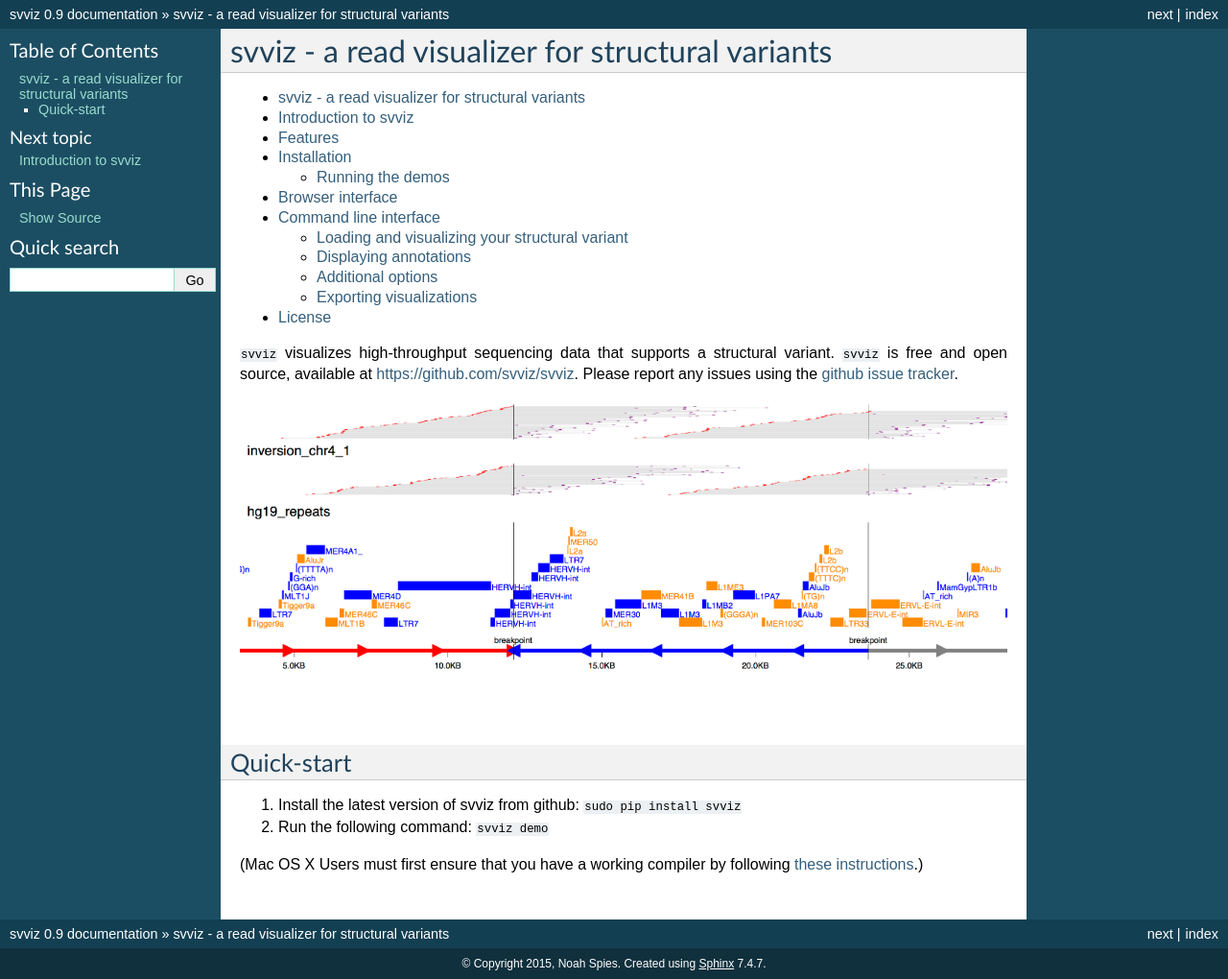
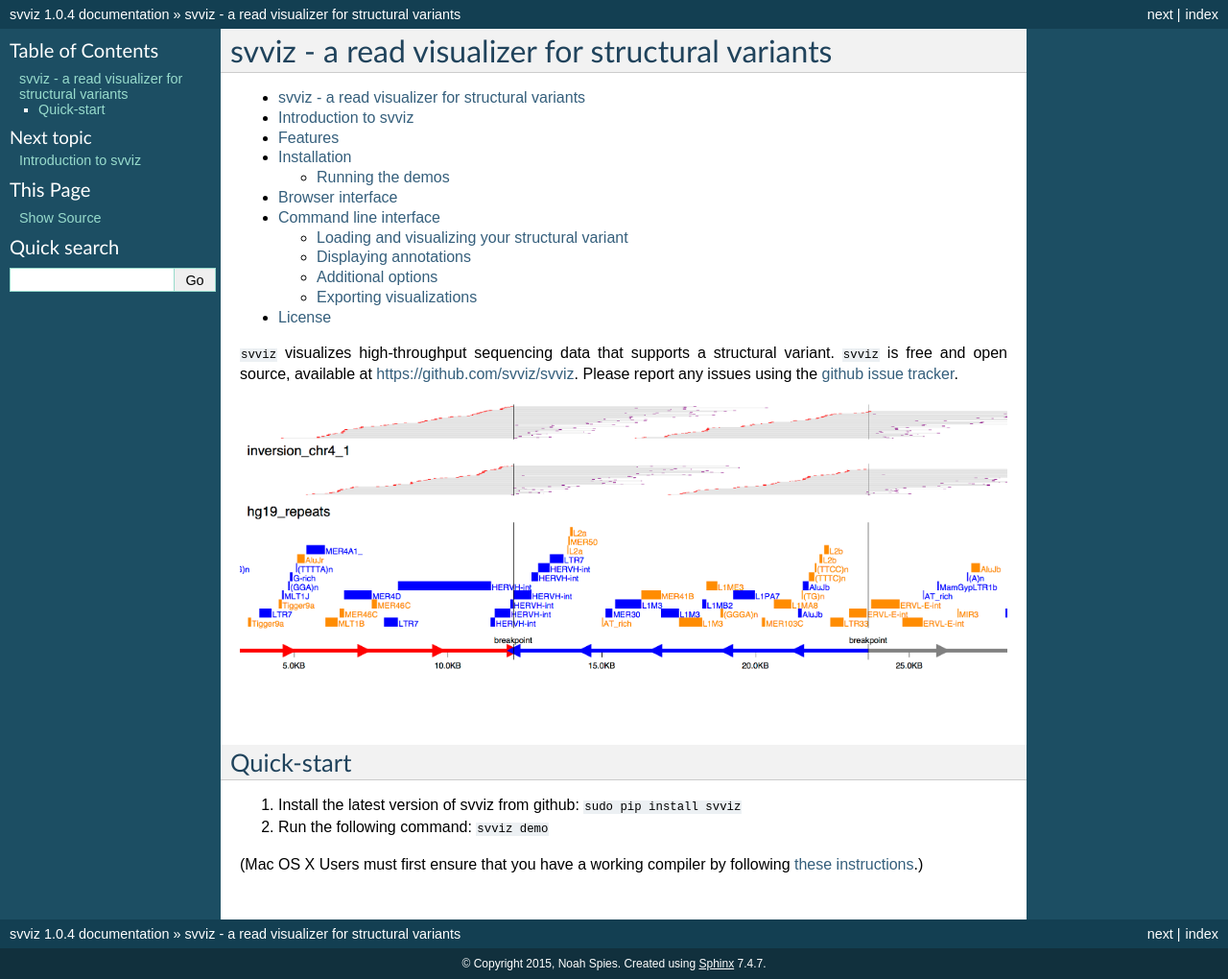
Before and after one commit to svviz/svviz, a Sphinx documentation site: the page built from docs/index.rst, in a window 1280 px wide. Shown: the whole page at 96% size. Built offline with Sphinx 7.4.7, drawn with Linux system fonts in a browser that asks for light colours.

Commit message:
updating doc version

```diff
--- a/docs/conf.py
+++ b/docs/conf.py
@@ -54,9 +54,9 @@
 # built documents.
 #
 # The short X.Y version.
-version = '0.9'
+version = "1.0.4"
 # The full version, including alpha/beta/rc tags.
-release = '0.9'
+release = "1.0.4"
 
 # The language for content autogenerated by Sphinx. Refer to documentation
 # for a list of supported languages.
```
